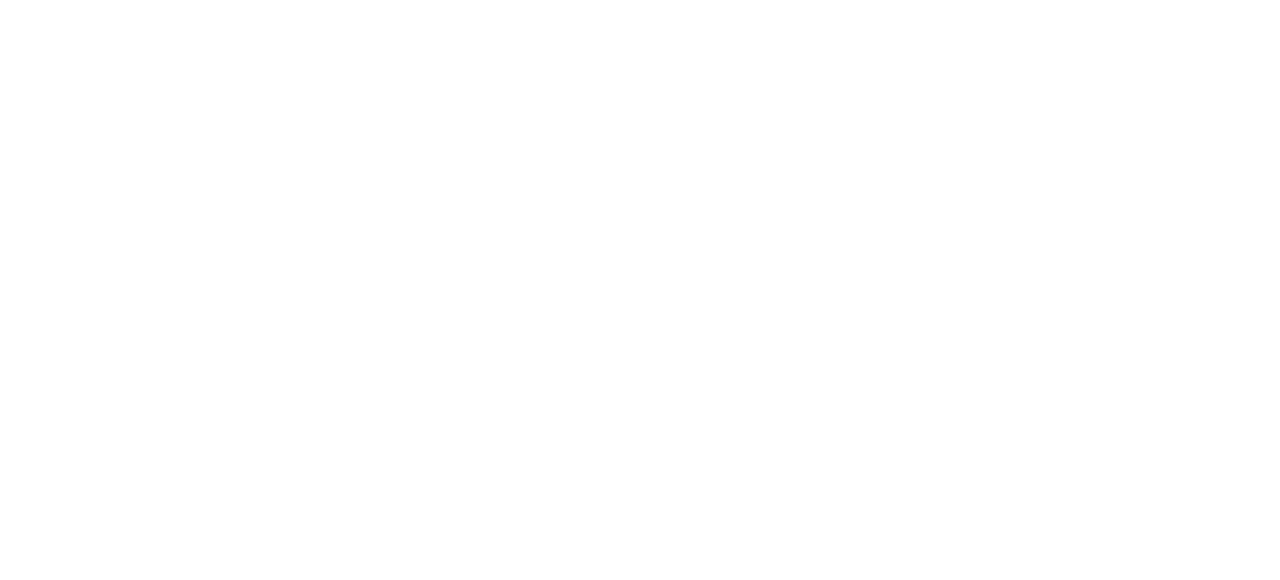
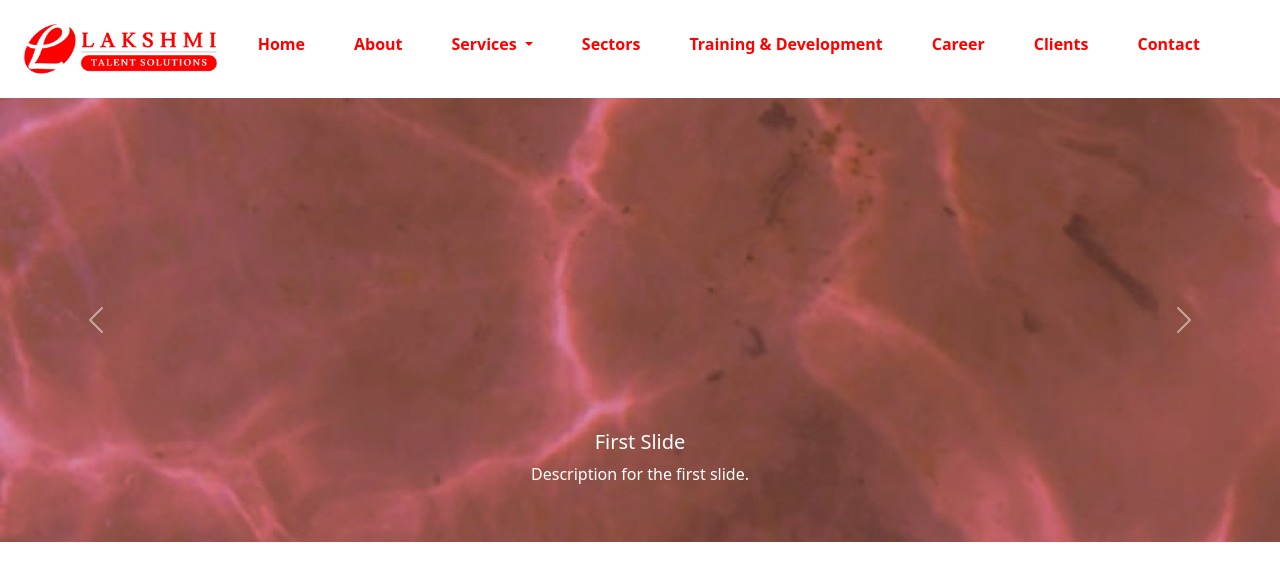
Before and after one commit to jkglobalitsolutionsweb1/Lakshmi-Talent-Solutions, a plain HTML site: page index.html in a window 1280 px wide. Drawn offline with nearby package versions, Linux system fonts and the light colour scheme.

Commit message:
changes made

```diff
--- a/index.html
+++ b/index.html
@@ -1,7 +1,7 @@
 <!doctype html>
 <html lang="en">
     <head>
-        <title>Title</title>
+        <title>JK Talent Solutions</title>
         <!-- Required meta tags -->
         <meta charset="utf-8" />
         <meta
@@ -21,8 +21,92 @@
     <body>
         <header>
             <!-- place navbar here -->
+            <nav class="navbar navbar-expand-lg navbar-light py-4">
+                <div class="container-fluid">
+                    <button class="navbar-toggler" type="button" data-bs-toggle="collapse" data-bs-target="#navbarNav" aria-controls="navbarNav" aria-expanded="false" aria-label="Toggle navigation">
+                        <span class="navbar-toggler-icon"></span>
+                    </button>
+                    <div class="collapse navbar-collapse container-fluid" id="navbarNav">
+                        <ul  class="navbar-nav d-flex justify-content-between w-100 me-5">
+                            <li class="nav-item">
+                                <img class="img-fluid" style="height: 50px;" src="./images/lakshmi logo.png" alt="">
+                            </li>
+                            <li class="nav-item">
+                                <a style="color: #FF0000; font-weight: 600;" class="nav-link active" aria-current="page" href="#">Home</a>
+                            </li>
+                            <li class="nav-item">
+                                <a style="color: #FF0000; font-weight: 600;" class="nav-link" href="#">About</a>
+                            </li>
+                            <li class="nav-item dropdown">
+                                <a style="color: #FF0000; font-weight: 600;" class="nav-link dropdown-toggle" href="#" id="navbarDropdown" role="button" data-bs-toggle="dropdown" aria-expanded="false">
+                                    Services
+                                </a>
+                                <ul class="dropdown-menu" aria-labelledby="navbarDropdown">
+                                    <li ><a style="color: #FF0000; font-weight: 600;" class="dropdown-item" href="#">Action</a></li>
+                                    <li><a style="color: #FF0000; font-weight: 600;" class="dropdown-item" href="#">Another action</a></li>
+                                    <li><hr style="color: #FF0000; font-weight: 600;" class="dropdown-divider"></li>
+                                    <li><a  style="color: #FF0000; font-weight: 600;"class="dropdown-item" href="#">Something else here</a></li>
+                                </ul>
+                            </li>
+                            <li class="nav-item">
+                                <a style="color: #FF0000; font-weight: 600;" class="nav-link" href="#">Sectors</a>
+                            </li>
+                            <li class="nav-item">
+                                <a style="color: #FF0000; font-weight: 600;" class="nav-link" href="#">Training & Development</a>
+                            </li>
+                            <li class="nav-item">
+                                <a style="color: #FF0000; font-weight: 600;" class="nav-link" href="#">Career</a>
+                            </li>
+                            <li class="nav-item">
+                                <a style="color: #FF0000; font-weight: 600;" class="nav-link" href="#">Clients</a>
+                            </li>
+                            <li class="nav-item">
+                                <a style="color: #FF0000; font-weight: 600;" class="nav-link" href="#">Contact</a>
+                            </li>
+
+                        </ul>
+                    </div>
+                </div>
+            </nav>
+            <div id="carouselExampleCaptions" class="carousel slide">
+                <div class="carousel-inner">
+                    <div class="carousel-item active">
+                        <img src="./images/slider 1.png" class="d-block w-100" alt="First Slide">
+                        <div class="carousel-caption d-none d-md-block">
+                            <h5>First Slide</h5>
+                            <p>Description for the first slide.</p>
+                        </div>
+                    </div>
+                    <div class="carousel-item">
+                        <img src="https://via.placeholder.com/800x400?text=Second+Slide" class="d-block w-100" alt="Second Slide">
+                        <div class="carousel-caption d-none d-md-block">
+                            <h5>Second Slide</h5>
+                            <p>Description for the second slide.</p>
+                        </div>
+                    </div>
+                    <div class="carousel-item">
+                        <img src="https://via.placeholder.com/800x400?text=Third+Slide" class="d-block w-100" alt="Third Slide">
+                        <div class="carousel-caption d-none d-md-block">
+                            <h5>Third Slide</h5>
+                            <p>Description for the third slide.</p>
+                        </div>
+                    </div>
+                </div>
+                <button class="carousel-control-prev" type="button" data-bs-target="#carouselExampleCaptions" data-bs-slide="prev">
+                    <span class="carousel-control-prev-icon" aria-hidden="true"></span>
+                    <span class="visually-hidden">Previous</span>
+                </button>
+                <button class="carousel-control-next" type="button" data-bs-target="#carouselExampleCaptions" data-bs-slide="next">
+                    <span class="carousel-control-next-icon" aria-hidden="true"></span>
+                    <span class="visually-hidden">Next</span>
+                </button>
+            </div>
+
+
         </header>
-        <main></main>
+        <main>
+
+        </main>
         <footer>
             <!-- place footer here -->
         </footer>
```
Also changed, not shown: images/lakshmi logo.png (added), images/slider 1.png (added).
